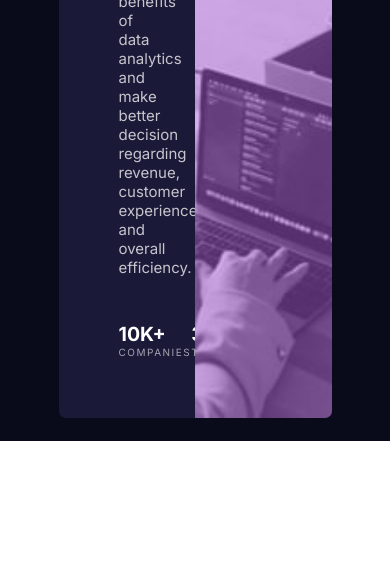
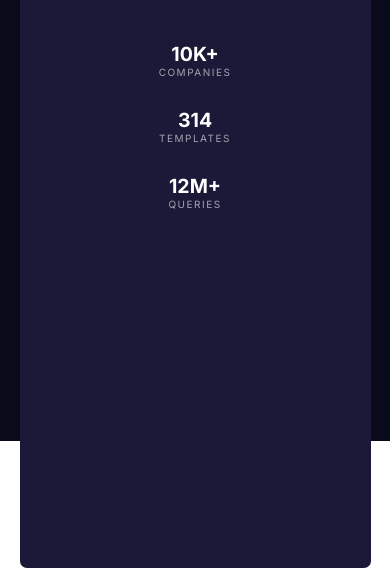
Before and after one commit to giftedpromise/Design, a plain HTML site: page index.html in a window 390 px wide. Shown: the part 403-971 px from the top of the page. Before the commit the page ends 844 px from the top, so only its background shows below. Drawn offline with Linux system fonts and the light colour scheme.

Commit message:
updated media queries

```diff
--- a/style.css
+++ b/style.css
@@ -83,17 +83,17 @@
   background-size: cover;
 }
 
-@media (max-width: 375px) {
+@media (max-width: 600px) {
   .card-content {
     flex-direction: column-reverse;
     justify-content: space-between;
-    width: 98vw;
-    height: 98vh;
+    width: 90vw;
+    height: 130vh;
   }
 
   .card-content .description {
     width: auto;
-    height: 78%;
+    height: 80%;
     text-align: center;
     padding: 1.5rem;
   }
@@ -103,7 +103,8 @@
   }
 
   .card-content .values .companies,
-  .card-content .values .template {
+  .card-content .values .template,
+  .card-content .values .queries {
     margin-bottom: 2rem;
   }
 
```
